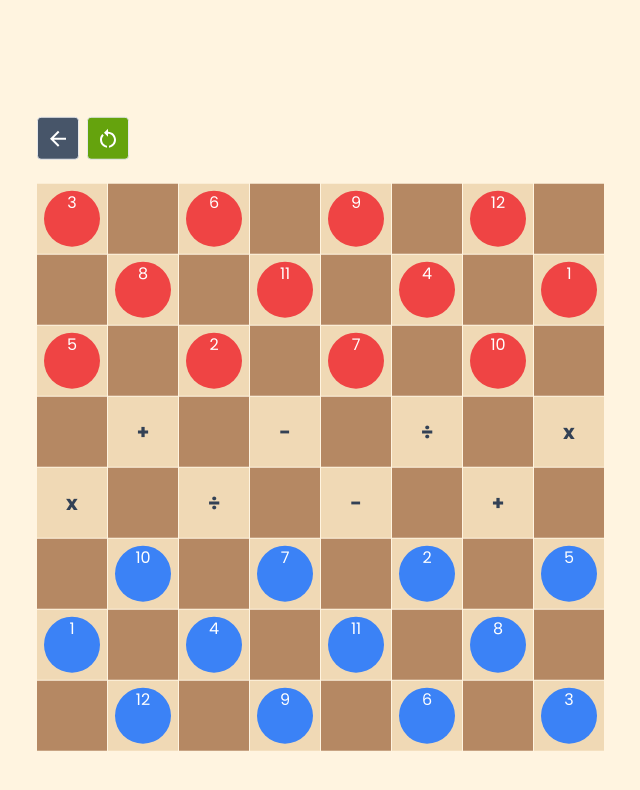
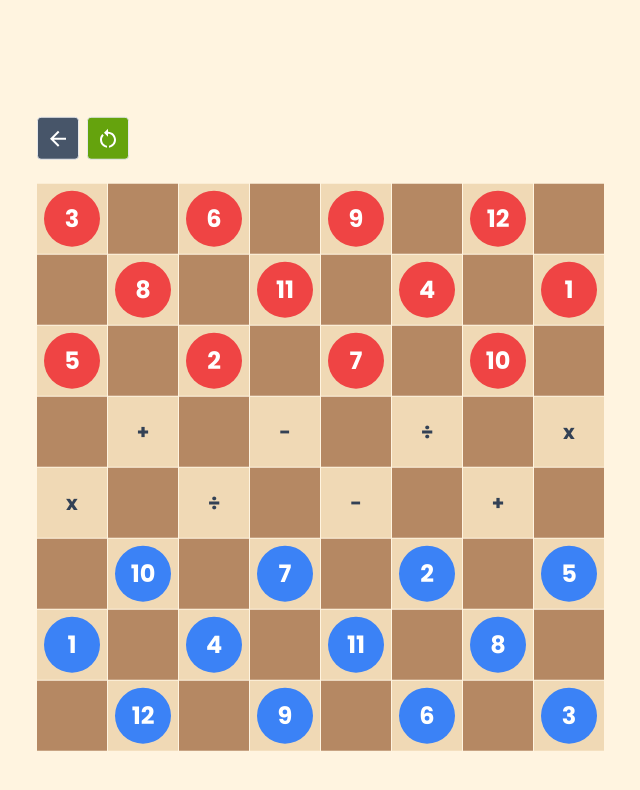
Before and after one commit to Keeeyaan/damath, a React (Vite) app: page /play in a window 1280 px wide. Shown: the top 790 px of the page, without its empty margins (353-993 px from the left). Built offline with nearby package versions, Linux system fonts and the light colour scheme.

Commit message:
update piece ui

```diff
--- a/src/components/Piece.jsx
+++ b/src/components/Piece.jsx
@@ -5,11 +5,9 @@ const Piece = ({ isBlack, value }) => {
     <div
       className={`${
         isBlack ? " bg-red-500" : "bg-blue-500"
-      } rounded-full absolute w-4/5 h-4/5 inset-[10%] cursor-pointer`}
+      } rounded-full absolute w-4/5 h-4/5 inset-[10%] cursor-pointer flex items-center justify-center`}
     >
-      <span className="text-center text-white flex justify-center items-center">
-        {value}
-      </span>
+      <span className=" text-white font-bold text-2xl">{value}</span>
     </div>
   );
 };
```
